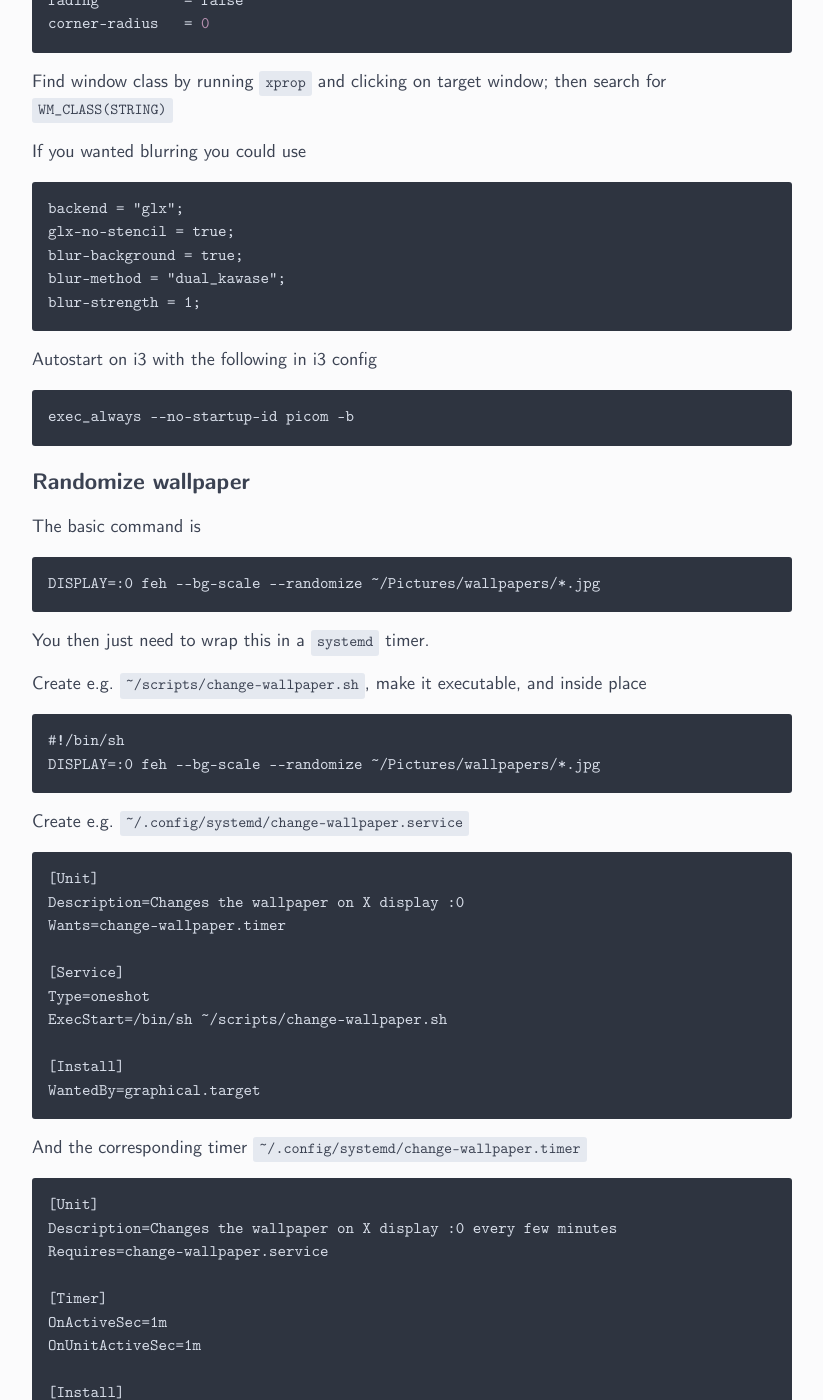
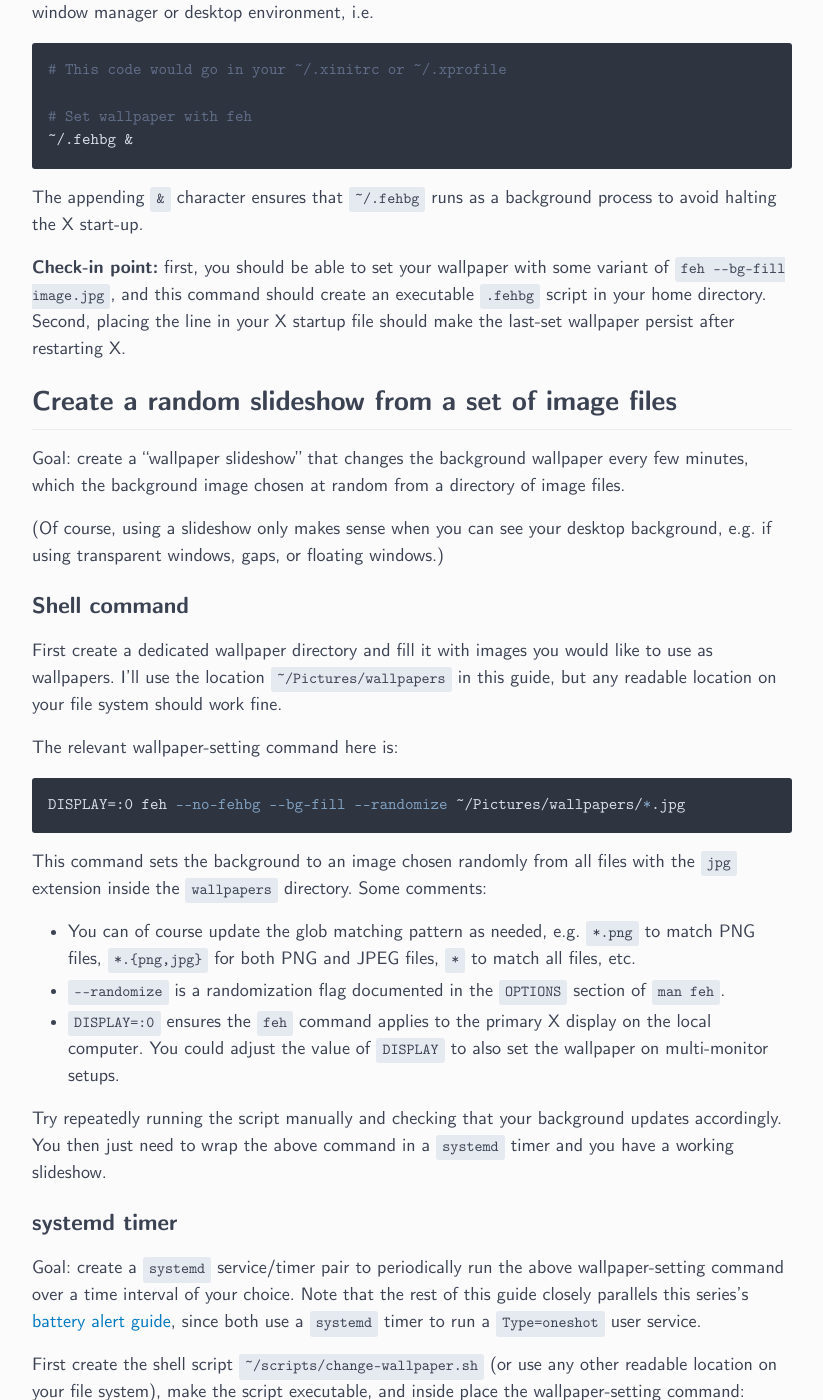
Before and after one commit to ejmastnak/ejmastnak.github.io, a Jekyll site: the page built from notes/arch/graphics/wallpaper.md, in a window 1280 px wide and 1400 px high, scrolled down 1182 px. Shown: the whole window, without its empty margins (228-1051 px from the left). Built offline with Jekyll 4.4.1, drawn with Linux system fonts in a browser that asks for light colours; our own code applies the rules of GitHub Pages for plain Markdown files; some of the changed text lies outside the part shown.

Commit message:
Add wallpaper guide

````diff
--- a/notes/arch/graphics/wallpaper.md
+++ b/notes/arch/graphics/wallpaper.md
@@ -1,102 +1,146 @@
-Goal: Set wallpaper to a given image on your file system, and make the background of your terminal slightly transparent so you can see the wallpaper a bit.
+---
+title: Wallpaper
+---
 
-### Simple wallpaper
-First call
+# Set wallpaper with feh on Linux
+
+**Goal:** learn how to programmatically set an image as your background wallpaper in the X window system, then (optionally) create a slideshow to cycle the wallpaper through a set of images.
+
+**References:**
+
+- [ArchWiki: feh](https://wiki.archlinux.org/title/feh)
+- `man feh`
+
+## Set wallpaper to an arbitrary image file
+
+You can set your background wallpaper using the `feh` image viewer.
+First install the [`feh` package](https://archlinux.org/packages/extra/x86_64/feh/).
+You can then set the background to an arbitrary image file with the command:
+
 ```sh
-feh --bg-scale '/path/to/image.jpg'
+feh --bg-fill 'path/to/image.jpg'
 ```
-This creates a `~/.fehbg` file, which is used for persistent wallpaper after reboot.
 
-Add the following to `.xinitrc` (assuming you launch X with `startx`)
-```
+**Details**
+
+- Using `--bg-fill` fills the image into your background without repeating it or using borders, and preserves the image's aspect ratio.
+  You could also experiment with related `feh` commands like `--bg-center`, `--bg-scale`, and `--bg-tile`; see the `BACKGROUND SETTING` section of `man feh` for details.
+
+- Supported formats: `feh` supports the JPEG, PNG, and TIFF (among others), which should cover most use cases.
+  See the `SUPPORTED FORMATS` section in `man feh` for more on supported formats.
+
+## Make wallpaper persist after reboot
+
+Context: a wallpaper set with `feh` will disappear after exiting your X session (e.g. after rebooting).
+This section shows how to make your wallpaper persist between reboots.
+
+The `feh` background setting commands (e.g. `--bg-fill` above) save the exact `feh` command needed to reproduce the last-set wallpaper in the simple shell script file `~/.fehbg`.
+You can then run `~/.fehbg` when starting X to reproduce the last set background.
+
+You'll probably want to run `~/.fehbg` automatically from an X startup file.
+Simply place the line `~/.fehbg &` in your `~/.xinitrc` file (if you start X with the `startx` program) or your `~/.xprofile` file (if you start X with a display/login manager) before the line that starts your window manager or desktop environment, i.e.
+
+```sh
+# This code would go in your ~/.xinitrc or ~/.xprofile
+
 # Set wallpaper with feh
 ~/.fehbg &
 ```
 
-### Transparent Alacritty background with i3
+The appending `&` character ensures that `~/.fehbg` runs as a background process to avoid halting the X start-up.
 
-**Desired functionality:**
-Set Alacritty window to TBD value and disable all other compositor features, e.g. blurring, fading, rounded corners, etc...
+**Check-in point:** first, you should be able to set your wallpaper with some variant of `feh --bg-fill image.jpg`, and this command should create an executable `.fehbg` script in your home directory.
+Second, placing the line in your X startup file should make the last-set wallpaper persist after restarting X.
 
-Reference: [ArchWiki: picom](https://wiki.archlinux.org/title/Picom)
+## Create a random slideshow from a set of image files
 
-Install `picom` and copy default config from `/etc` to `~/.config`
+Goal: create a "wallpaper slideshow" that changes the background wallpaper every few minutes, which the background image chosen at random from a directory of image files.
+
+(Of course, using a slideshow only makes sense when you can see your desktop background, e.g. if using transparent windows, gaps, or floating windows.)
+
+### Shell command
+
+First create a dedicated wallpaper directory and fill it with images you would like to use as wallpapers.
+I'll use the location `~/Pictures/wallpapers` in this guide, but any readable location on your file system should work fine.
+
+The relevant wallpaper-setting command here is:
+
 ```sh
-pacman -S picom
-cp /etc/xdg/picom.conf
+DISPLAY=:0 feh --no-fehbg --bg-fill --randomize ~/Pictures/wallpapers/*.jpg
 ```
 
-Relevant part of `picom.conf`:
-```conf
-active-opacity            = 1;
-inactive-opacity          = 1;
-frame-opacity             = 1;
-inactive-opacity-override = false;
+This command sets the background to an image chosen randomly from all files with the `jpg` extension inside the `wallpapers` directory.
+Some comments:
 
-opacity-rule = [
-    "95:class_g = 'Alacritty' && focused",
-    "80:class_g = 'Alacritty' && !focused"
-];
+- You can of course update the glob matching pattern as needed, e.g. `*.png` to match PNG files, `*.{png,jpg}` for both PNG and JPEG files, `*` to match all files, etc.
+- `--randomize` is a randomization flag documented in the `OPTIONS` section of `man feh`.
+- `DISPLAY=:0` ensures the `feh` command applies to the primary X display on the local computer.
+  You could adjust the value of `DISPLAY` to also set the wallpaper on multi-monitor setups.
 
-blur-background = false;
-shadow          = false
-fading          = false
-corner-radius   = 0
+Try repeatedly running the script manually and checking that your background updates accordingly.
+You then just need to wrap the above command in a `systemd` timer and you have a working slideshow.
+
+### systemd timer
+
+Goal: create a `systemd` service/timer pair to periodically run the above wallpaper-setting command over a time interval of your choice.
+Note that the rest of this guide closely parallels this series's [battery alert guide]({% link notes/arch/basics/battery-alert.md %}), since both use a `systemd` timer to run a `Type=oneshot` user service.
+
+First create the shell script `~/scripts/change-wallpaper.sh` (or use any other readable location on your file system), make the script executable, and inside place the wallpaper-setting command:
+
+```sh
+#!/bin/sh
+# This file lives at `~/scripts/change-wallpaper.sh`
+# Sets background wallpaper of X display :0 to a random JPG file chosen from
+# the directory `~/Pictures/wallpapers`
+DISPLAY=:0 feh --no-fehbg --bg-fill --randomize ~/Pictures/wallpapers/*.jpg
 ```
 
-Find window class by running `xprop` and clicking on target window; then search for `WM_CLASS(STRING)`
+Then create the `systemd` user service `~/.config/systemd/change-wallpaper.service`, and inside it place the following:
 
-If you wanted blurring you could use
-```
-backend = "glx";
-glx-no-stencil = true;
-blur-background = true;
-blur-method = "dual_kawase";
-blur-strength = 1;
-```
-
-Autostart on i3 with the following in i3 config
-```
-exec_always --no-startup-id picom -b
-```
-
-### Randomize wallpaper
-The basic command is
-```
-DISPLAY=:0 feh --bg-scale --randomize ~/Pictures/wallpapers/*.jpg
-```
-You then just need to wrap this in a `systemd` timer.
-
-Create e.g. `~/scripts/change-wallpaper.sh`, make it executable, and inside place
-```
-#!/bin/sh
-DISPLAY=:0 feh --bg-scale --randomize ~/Pictures/wallpapers/*.jpg
-```
-
-Create e.g. `~/.config/systemd/change-wallpaper.service`
-```
+```systemd
 [Unit]
-Description=Changes the wallpaper on X display :0
+Description=Change the wallpaper on X display :0
 Wants=change-wallpaper.timer
 
 [Service]
 Type=oneshot
+# Adjust path to script as needed
 ExecStart=/bin/sh ~/scripts/change-wallpaper.sh
 
 [Install]
 WantedBy=graphical.target
 ```
-And the corresponding timer `~/.config/systemd/change-wallpaper.timer`
-```
+
+This service unit runs the `change-wallpaper.sh` script; setting the unit's `Type` to `oneshot` ensures the battery alert service completes before any other `systemd` units run; `Type=oneshot` is standard practice for units that start short-running shell scripts.
+The `~/.config/systemd/user` directory is the standard location for user units.
+
+Next create the corresponding `systemd` user timer `~/.config/systemd/change-wallpaper.timer`, and inside it place the following:
+
+```systemd
 [Unit]
-Description=Changes the wallpaper on X display :0 every few minutes
+Description=Change the wallpaper on X display :0 every few minutes
 Requires=change-wallpaper.service
 
 [Timer]
-OnActiveSec=1m
-OnUnitActiveSec=1m
+# Changes wallpaper every 5 minutes; adjusts as needed
+OnActiveSec=5m
+OnUnitActiveSec=5m
 
 [Install]
 WantedBy=timers.target
 ```
-Then just `enable` and `start` the timer
+
+This timer will run the `change-wallpaper` service 5 minutes after the timer first activates (from `OnActiveSec`), and then periodically every 5 minutes after that (from `OnUnitActiveSec`).
+You may want to set short intervals (e.g. ten seconds `10s`) when testing that the timer works properly, then set a longer time after that.
+
+Use `deamon-reload` to tell `systemd` you've created new unit files, then start and enable the timer service:
+
+```sh
+systemctl --user daemon-reload
+systemctl --user enable --now change-wallpaper.timer
+
+# Optionally check that the timer is active
+systemctl --user list-timers
+```
+Note that you only enable and start the `change-wallpaper.timer` unit and not the `.service` unit.
+The wallpaper slideshow should be ready after this step.
````
Also changed, not shown: notes/arch/about.md (+6 -7 lines).
